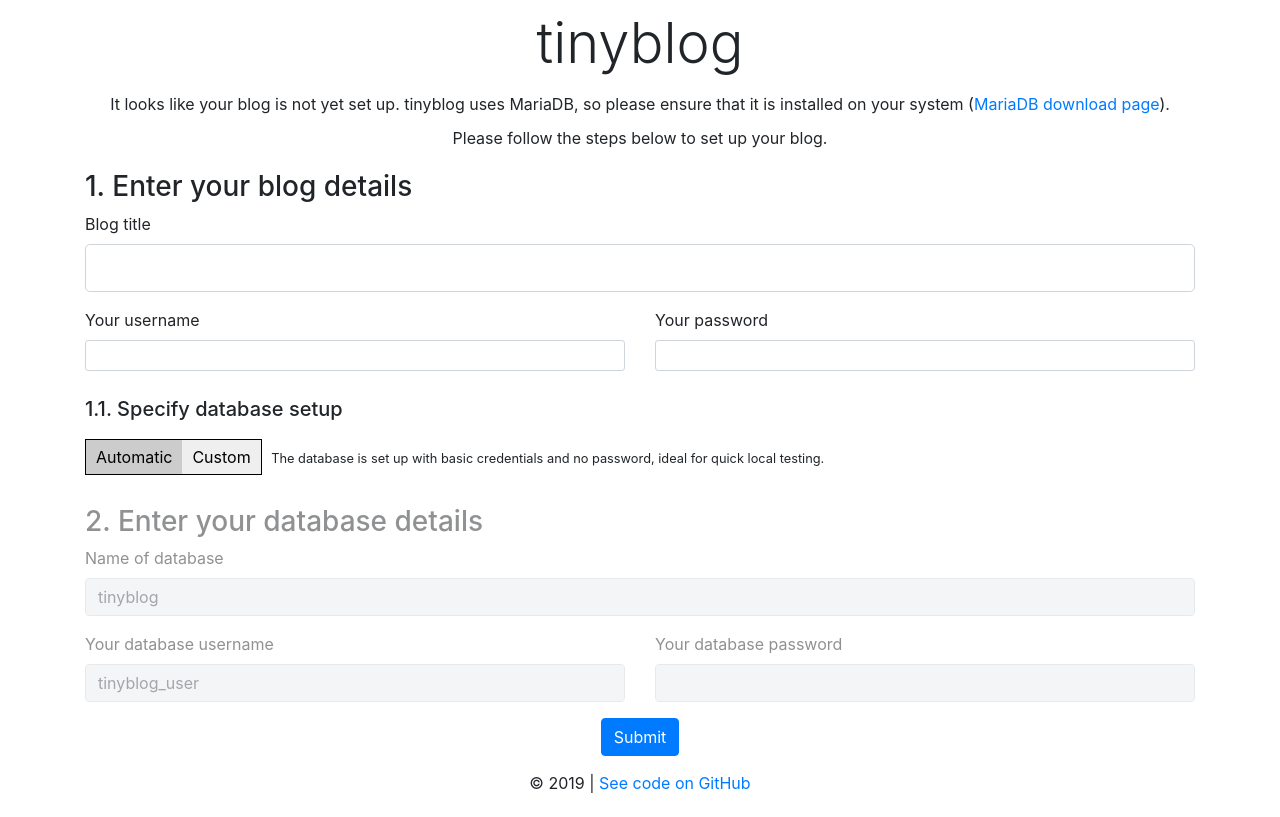
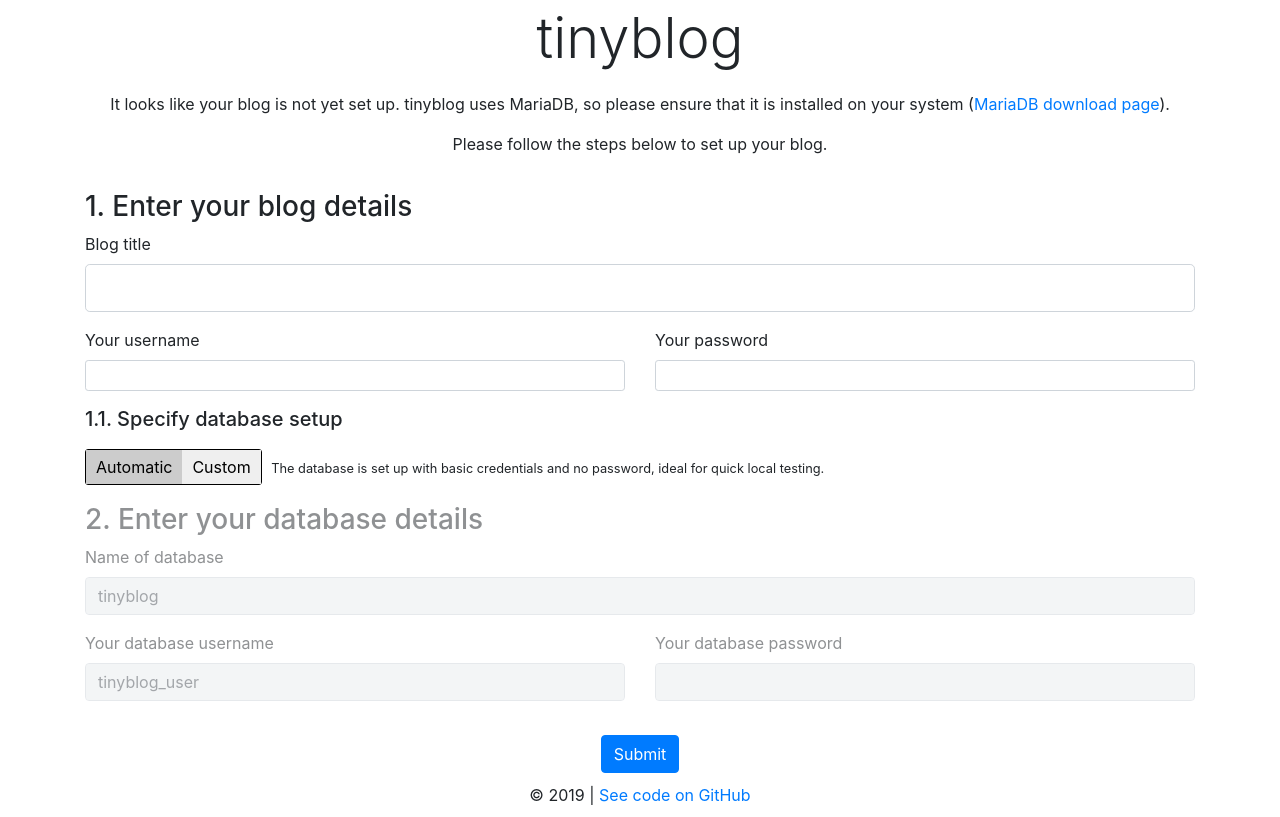
Before and after one commit to geopic/for-recruiters, a PHP site: page / in a window 1280 px wide. Before the commit the page ends 793 px from the top, so only its background shows below. Run offline with PHP 8.4, Linux system fonts and the light colour scheme; a stand-in replaces the project's code that opens the database connection.

Commit message:
'tinyblog': modify styling of index and header (minor)

```diff
--- a/tinyblog/index.php
+++ b/tinyblog/index.php
@@ -14,8 +14,10 @@ include_once('./src/inc/header.inc.php');
       </div>
     <?php else: ?>
       <section class="container d-flex flex-column flex-wrap" id="no-blog-detected">
-        <div class="align-self-center">It looks like your blog is not yet set up. tinyblog uses MariaDB, so please ensure that it is installed on your system (<a href="https://downloads.mariadb.org/">MariaDB download page</a>).</div>
-        <div class="align-self-center">Please follow the steps below to set up your blog.</div>
+        <div id="no-blog-detected-blurb">
+          <p>It looks like your blog is not yet set up. tinyblog uses MariaDB, so please ensure that it is installed on your system (<a href="https://downloads.mariadb.org/">MariaDB download page</a>).</p>
+          <p>Please follow the steps below to set up your blog.</p>
+        </div>
         <form action="./src/inc/setupblog.inc.php" method="post" id="form-blog-setup">
           <div id="form-blog-setup-general">
             <h2 class="display-5 h3">1. Enter your blog details</h2>
@@ -66,17 +68,18 @@ include_once('./src/inc/header.inc.php');
   </main>
 
 <style>
-#no-blog-detected > * {
-  margin: 5px 0px;
+#no-blog-detected-blurb {
+  text-align: center;
 }
 
-#form-blog-setup-general {
-  margin-bottom: 30px;
+#no-blog-detected-blurb, #form-blog-setup-general, #form-blog-setup-database {
+  margin-bottom: 1.14rem;
 }
 
 #form-setup-db-choice-box {
   background-color: #eaeaea;
   border: 1px solid black;
+  border-radius: 3px;
   display: inline-block;
   margin-top: 10px;
   text-align: center;
--- a/tinyblog/src/inc/header.inc.php
+++ b/tinyblog/src/inc/header.inc.php
@@ -20,3 +20,9 @@ session_start();
   <header>
     <h1 class="display-4 text-center" id="site-title">tinyblog</h1>
   </header>
+
+<style>
+  header {
+    margin: 5px 0px 20px 0px;
+  }
+</style>
--- a/tinyblog/src/styles.css
+++ b/tinyblog/src/styles.css
@@ -5,14 +5,6 @@
  */
 
 /** SELECTORS **/
-h1,
-h2,
-h3,
-h4,
-h5,
-h6 {
-  margin: 10px 0px;
-}
 
 /** CLASSES **/
 .clickable-div {
```
